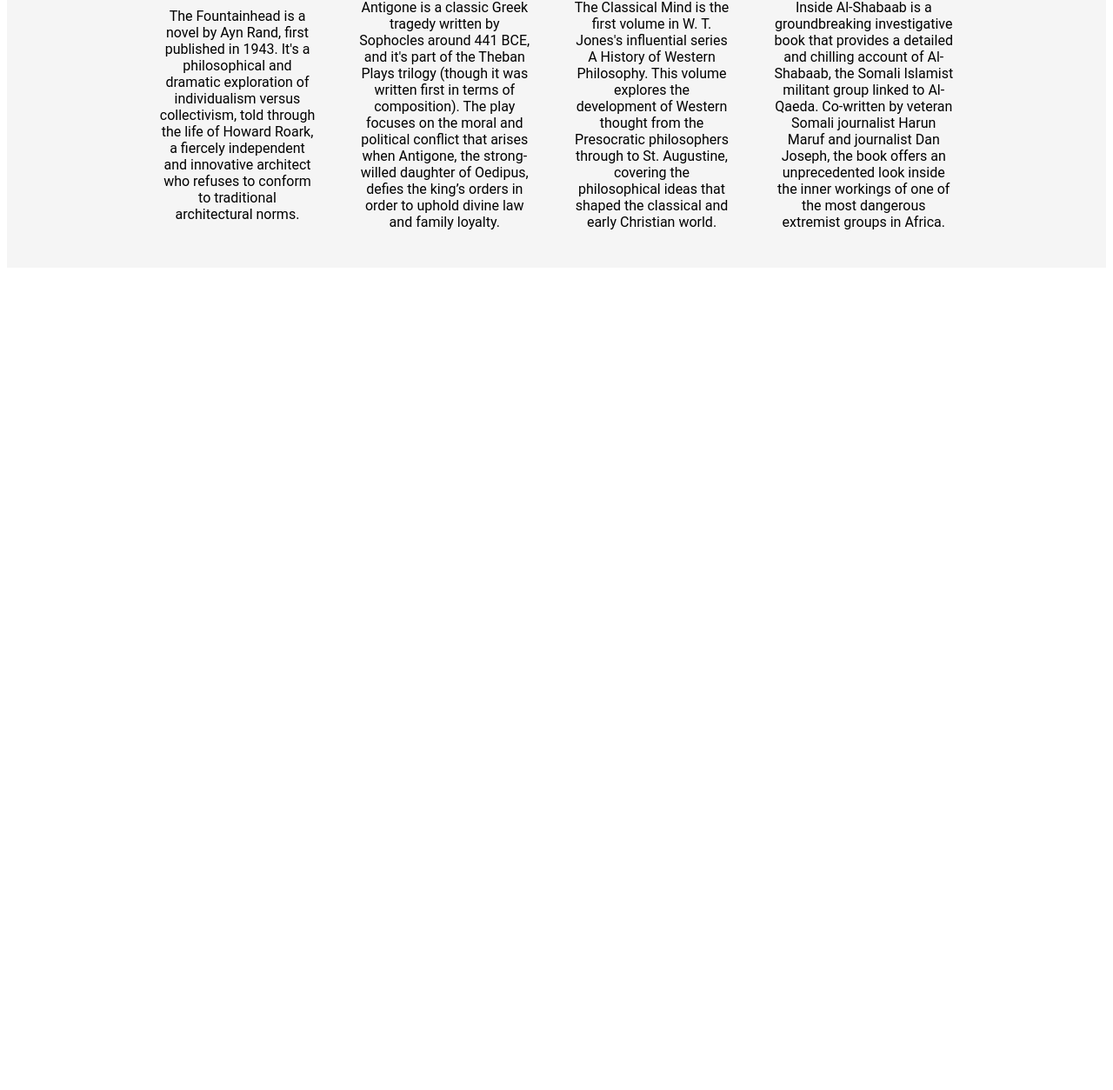
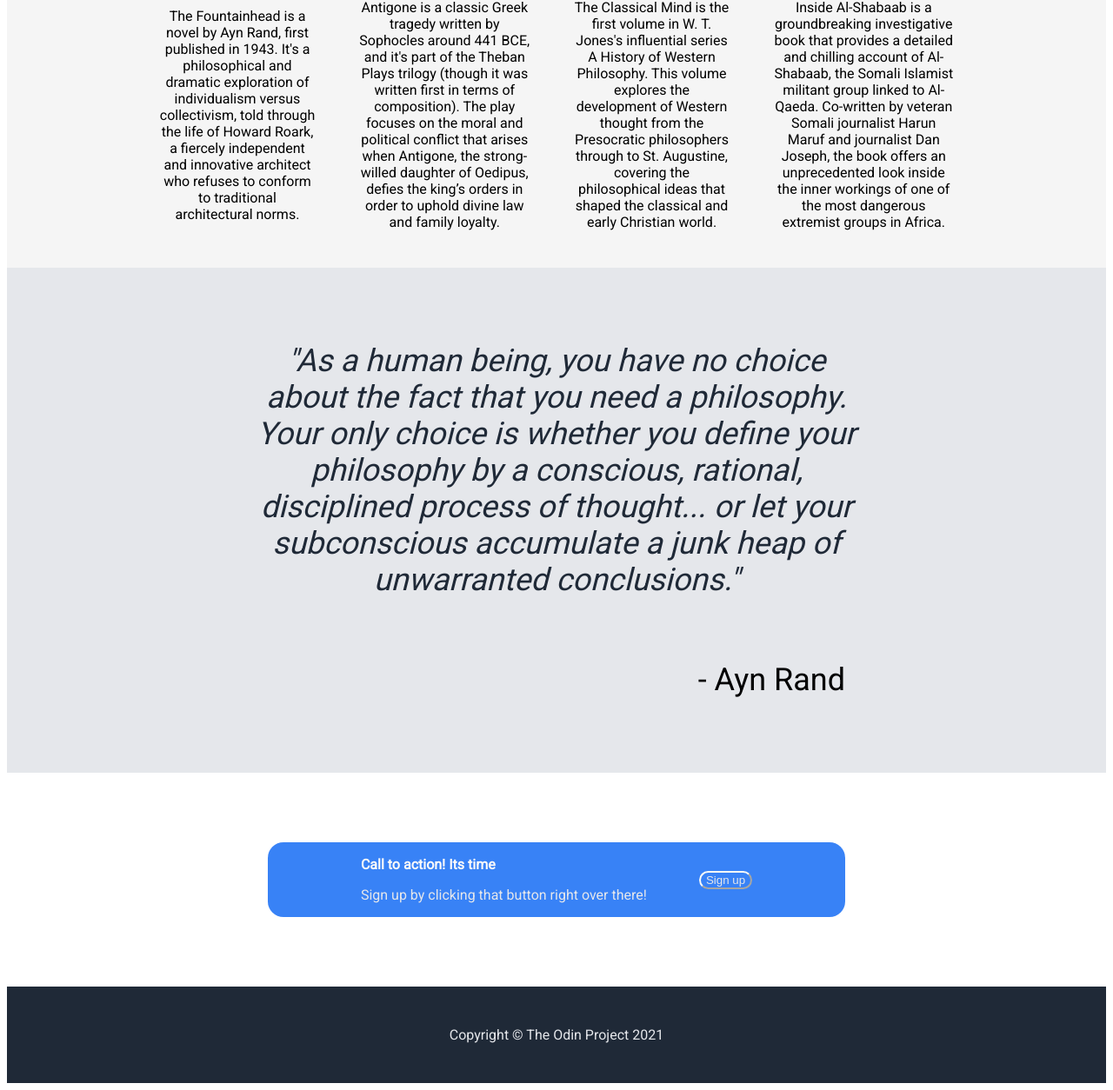
Before and after one commit to shiiqdoon/landing-page, a plain HTML site: page index.html in a window 1280 px wide. Shown: the part 705-1959 px from the top of the page at 87% size. Before the commit the page ends 1021 px from the top, so only its background shows below. Drawn offline with Linux system fonts and the light colour scheme.

Commit message:
Structure the remaining sections index.html

```diff
--- a/index.html
+++ b/index.html
@@ -5,6 +5,8 @@
     <meta name="viewport" content="width=device-width, initial-scale=1.0">
     <title>Document</title>
     <link rel="stylesheet" href="style.css">
+    <link href="https://fonts.googleapis.com/css2?family=Roboto&display=swap" rel="stylesheet">
+
 </head>
 <body>
     <div class="headercontainer">
@@ -34,7 +36,6 @@
     <!-- section two -->
     <div class="container2">
         <div class="header"> Buugta Bishaan</div>
-
         <div class="buug">
             <div class="info">
                <img src="fountainhead.jpg">
@@ -66,6 +67,28 @@
             </div>
         </div>
      </div>
+     <!-- section three-->
+    <div class="container3">
+         <p class="xigasho">"As a human being, you have no choice about the fact that you need a philosophy. Your only choice is whether
+        you define your philosophy by a conscious, rational, disciplined process of thought... or let your subconscious accumulate a
+        junk heap of unwarranted conclusions."</p>
+         <p class="dhahaha"> - Ayn Rand</p>
+     </div>
+     <!--section four-->
+    <div class="container4">
+        <div class="minicontainer">
+         <div class="qoraal">
+            <p class="farwayn">Call to action! Its time</p>
+            <p class="faryar">Sign up by clicking that button right over there!</p>
+         </div>
+         <button>Sign up</button>
+
+        </div>
+    </div>
+    <!--section five-->
+    <div class="container5">
+        <p>Copyright © The Odin Project 2021 </p>
+    </div>
 
 
 </body>
```
Lines whose indentation alone changed are shown as unchanged.
